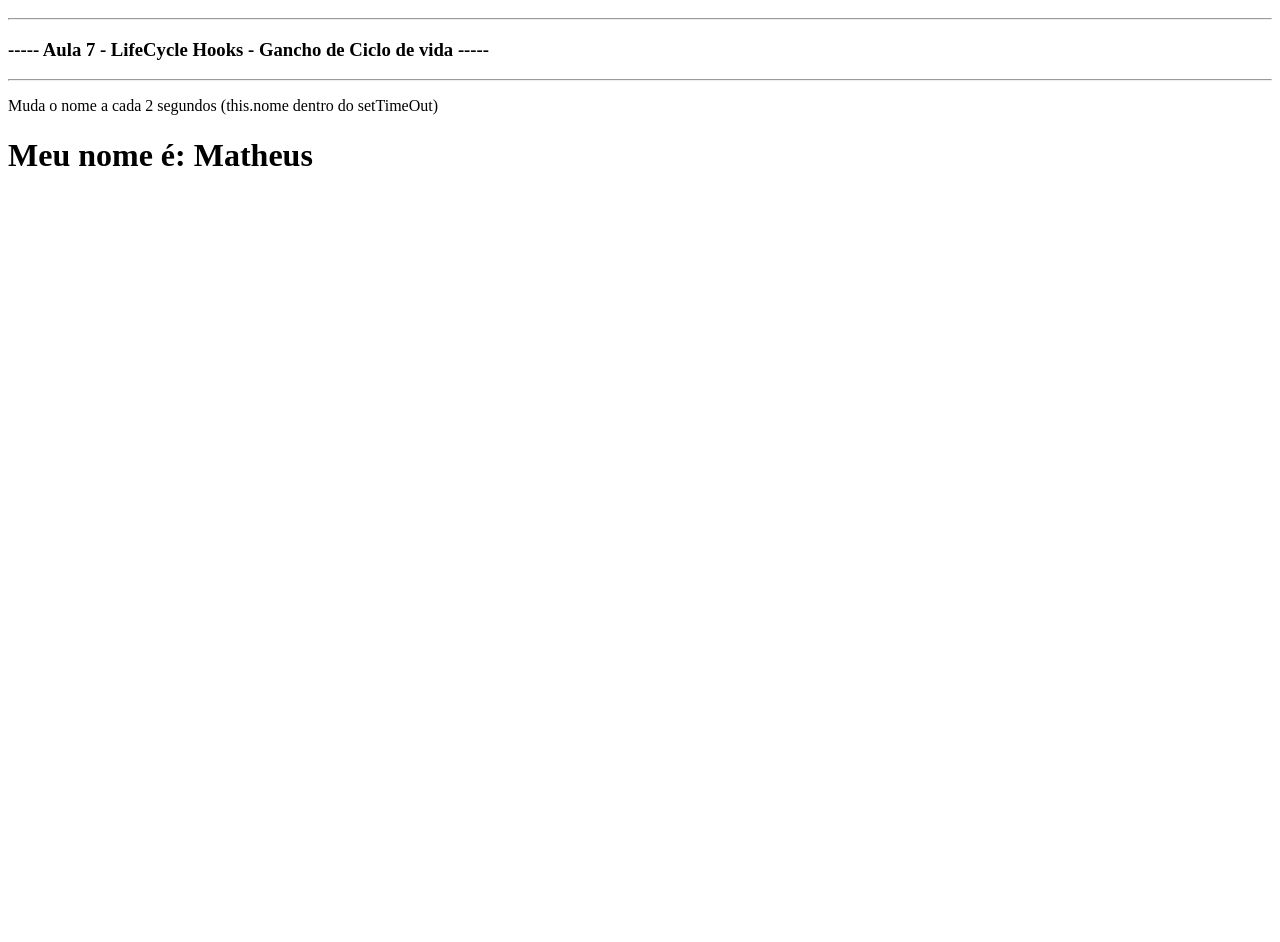
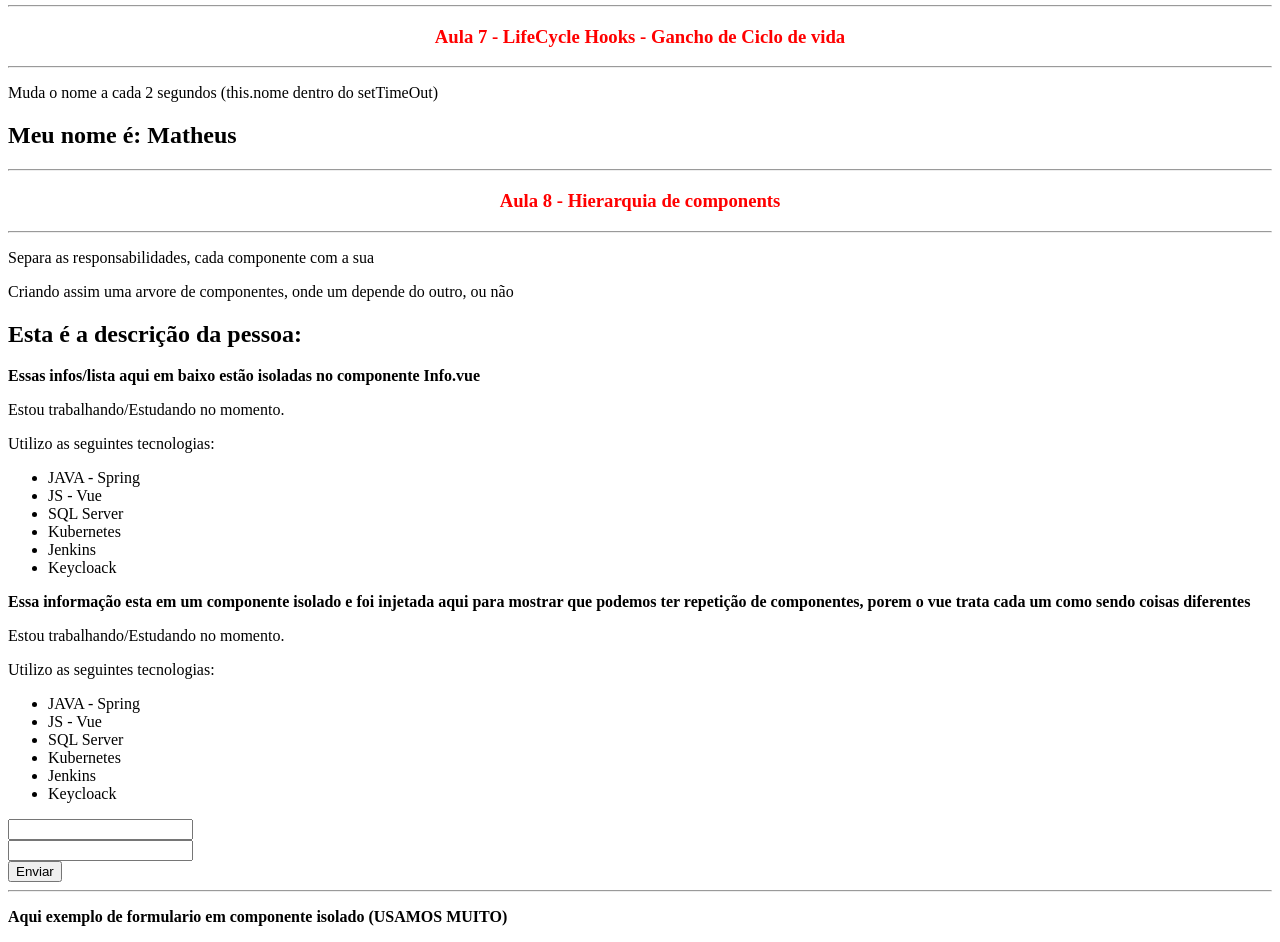
Before and after one commit to felipecabesssa/CursoVueMatheusYoutube, a Vue app in the folder projeto_vue/: page / in a window 1280 px wide. Shown: the part 208-1150 px from the top of the page. Before the commit the page ends 800 px from the top, so only its background shows below. Built offline with nearby package versions, Linux system fonts and the light colour scheme.

Commit message:
Hierarquia de componentes - Reutilizando e Form

```diff
--- a/projeto_vue/src/App.vue
+++ b/projeto_vue/src/App.vue
@@ -1,24 +1,37 @@
 <template>
-  <hr>
-  <h3>----- Aula 1 a 6 - Components -----</h3>
-  <hr>
-  <primeiroComponente />
-  <hr>
-  <h3>----- Aula 7 - LifeCycle Hooks - Gancho de Ciclo de vida -----</h3>
-  <hr>
-  <p>Muda o nome a cada 2 segundos (this.nome dentro do setTimeOut)</p>
-  <lyfeCycle />
+  <div>
+    <hr>
+    <h3 style="color: red; text-align: center;">Aula 1 a 6 - Components</h3>
+    <hr>
+    <PrimeiroComponente />
+
+    <hr>
+    <h3 style="color: red; text-align: center;">Aula 7 - LifeCycle Hooks - Gancho de Ciclo de vida</h3>
+    <hr>
+    <p>Muda o nome a cada 2 segundos (this.nome dentro do setTimeOut)</p>
+    <LyfeCycle />
+
+    <hr>
+    <h3 style="color: red; text-align: center;">Aula 8 - Hierarquia de components</h3>
+    <hr>
+    <p>Separa as responsabilidades, cada componente com a sua</p>
+    <p>Criando assim uma arvore de componentes, onde um depende do outro, ou não</p>
+    <Pessoa />
+
+  </div>
 </template>
 
 <script>
 import PrimeiroComponente from './components/PrimeiroComponente.vue'
 import LyfeCycle from './components/LifeCycle.vue'
+import Pessoa from './components/Pessoa.vue'
 
 export default {
   name: 'App',
   components: {
     PrimeiroComponente,
-    LyfeCycle
+    LyfeCycle,
+    Pessoa
   }
 }
 </script>
--- /dev/null
+++ b/projeto_vue/src/components/Info.vue
@@ -0,0 +1,15 @@
+<template>
+    <div>
+        <p>Estou trabalhando/Estudando no momento.</p>
+        <p>Utilizo as seguintes tecnologias:</p>
+        <Tecnologias />
+    </div>
+</template>
+
+<script>
+import Tecnologias from './Tecnologias.vue'
+export default {
+  components: { Tecnologias },
+    name: 'Info'
+}
+</script>
--- a/projeto_vue/src/components/LifeCycle.vue
+++ b/projeto_vue/src/components/LifeCycle.vue
@@ -1,5 +1,5 @@
 <template>
-    <h1>Meu nome é: {{ nome }}</h1>
+    <h2>Meu nome é: {{ nome }}</h2>
 </template>
 
 <script>
--- /dev/null
+++ b/projeto_vue/src/components/Pessoa.vue
@@ -0,0 +1,29 @@
+<template>
+<div>
+    <h2>Esta é a descrição da pessoa: </h2>
+    <p><strong>Essas infos/lista aqui em baixo estão isoladas no componente Info.vue</strong></p>
+    <Info />
+    <Injecaoinformacao />
+    <Info />
+    <Form />
+    <hr>
+    <p><strong>Aqui exemplo de formulario em componente isolado (USAMOS MUITO)</strong></p>
+
+
+</div>
+</template>
+
+<script>
+import Info from './Info.vue'
+import Form from './form/Form.vue'
+import Injecaoinformacao from './injecaoinformacao.vue'
+export default {
+  components: { Info, Injecaoinformacao, Form },
+    name: 'Pessoa',
+    data() {
+        return {
+            nome: 'Felipe'
+        }
+    }
+}
+</script>
--- a/projeto_vue/src/components/PrimeiroComponente.vue
+++ b/projeto_vue/src/components/PrimeiroComponente.vue
@@ -1,7 +1,9 @@
 <template>
-    <h1>Olá Vue!</h1>
-    <h3>Meu nome é: {{ nome }} {{ sobrenome }}</h3>
-    <p><strong>Profissão:</strong> {{ profissao }}</p>
+    <div>
+        <h2>Olá Vue!</h2>
+        <h3>Meu nome é: {{ nome }} {{ sobrenome }}</h3>
+        <p><strong>Profissão:</strong> {{ profissao }}</p>
+    </div>
 </template>
 
 <script>
--- /dev/null
+++ b/projeto_vue/src/components/Tecnologias.vue
@@ -0,0 +1,20 @@
+<template>
+    <div>
+        <ul>
+            <li>JAVA - Spring</li>
+            <li>JS - Vue</li>
+            <li>SQL Server</li>
+            <li>Kubernetes</li>
+            <li>Jenkins</li>
+            <li>Keycloack</li>
+        </ul>
+    </div>
+</template>
+
+<script>
+export default {
+    data(){
+
+    }
+}
+</script>
--- /dev/null
+++ b/projeto_vue/src/components/form/Form.vue
@@ -0,0 +1,26 @@
+<template>
+    <form action="">
+        <div>
+            <InputText />
+        </div>
+        <div>
+            <InputText />
+        </div>
+        <div>
+            <Submit />
+        </div>
+    </form>
+</template>
+
+<script>
+import InputText from './InputText.vue'
+import Submit from './Submit.vue'
+export default {
+    name: 'Form',
+    components: {
+        InputText,
+        Submit
+
+    }
+}
+</script>
--- /dev/null
+++ b/projeto_vue/src/components/form/InputText.vue
@@ -0,0 +1,9 @@
+<template>
+    <input type="text">
+</template>
+
+<script>
+export default {
+    name: 'InputText'
+}
+</script>
--- /dev/null
+++ b/projeto_vue/src/components/form/Submit.vue
@@ -0,0 +1,9 @@
+<template>
+    <input type="submit" value="Enviar">
+</template>
+
+<script>
+export default {
+    name: 'Submit'
+}
+</script>
--- /dev/null
+++ b/projeto_vue/src/components/injecaoinformacao.vue
@@ -0,0 +1,13 @@
+<template>
+    <div>
+        <p><strong>Essa informação esta em um componente isolado e foi injetada aqui para mostrar que podemos ter repetição de componentes, porem o vue trata cada um como sendo coisas diferentes</strong></p>
+    </div>
+</template>
+
+<script>
+export default {
+    data(){
+
+    }
+}
+</script>
```
